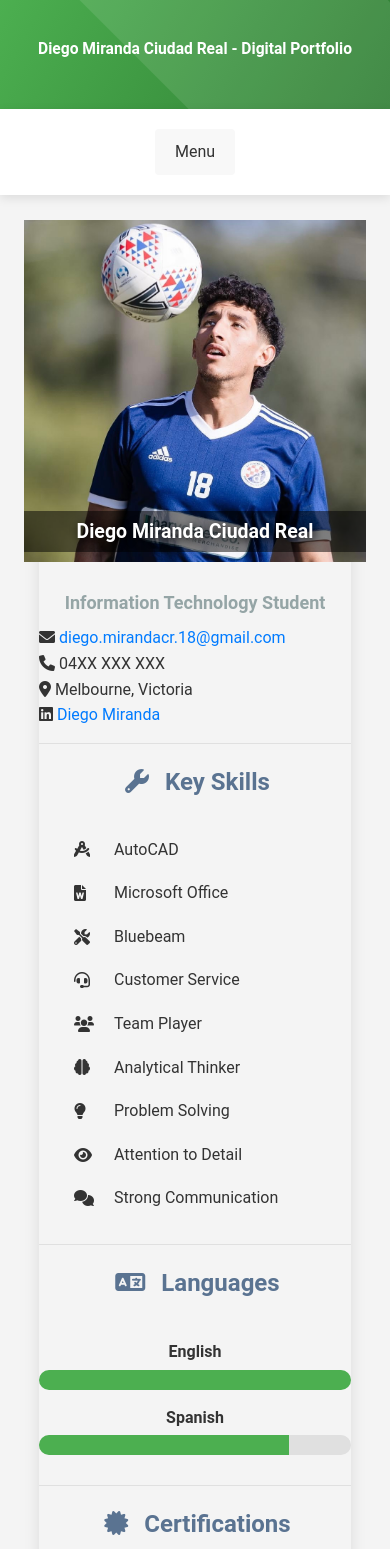
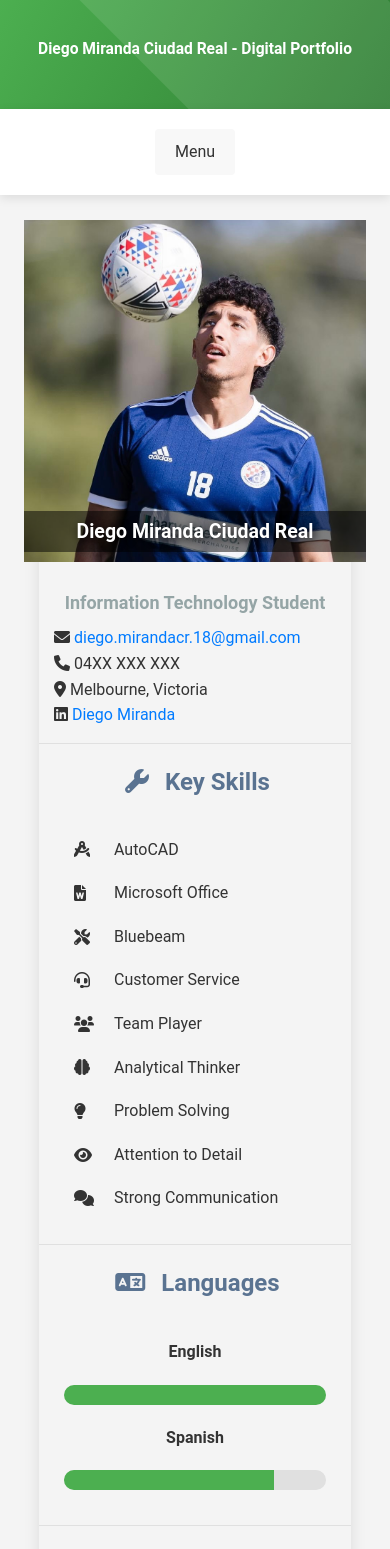
Before and after one commit to djmcr18/portfolio, a Vue app: page /CV in a window 390 px wide. Shown: the top 1549 px of the page. Built offline with nearby package versions, Linux system fonts and the light colour scheme.

Commit message:
final change to make CV look a little nicer on the phone.

```diff
--- a/src/views/CV.vue
+++ b/src/views/CV.vue
@@ -307,5 +307,12 @@ a:hover {
         box-sizing: border-box; /* Ensure padding and border are included in the total width */
         margin-bottom: 15px;
     }
+    .left-panel .contact-info {
+        padding-left: 15px;  /* Adjust padding as needed */
+    }
+
+    .left-panel .languages .progress {
+        margin: 20px 25px;     /* Adjust margin as needed */
+    }
 }
 </style>
```
